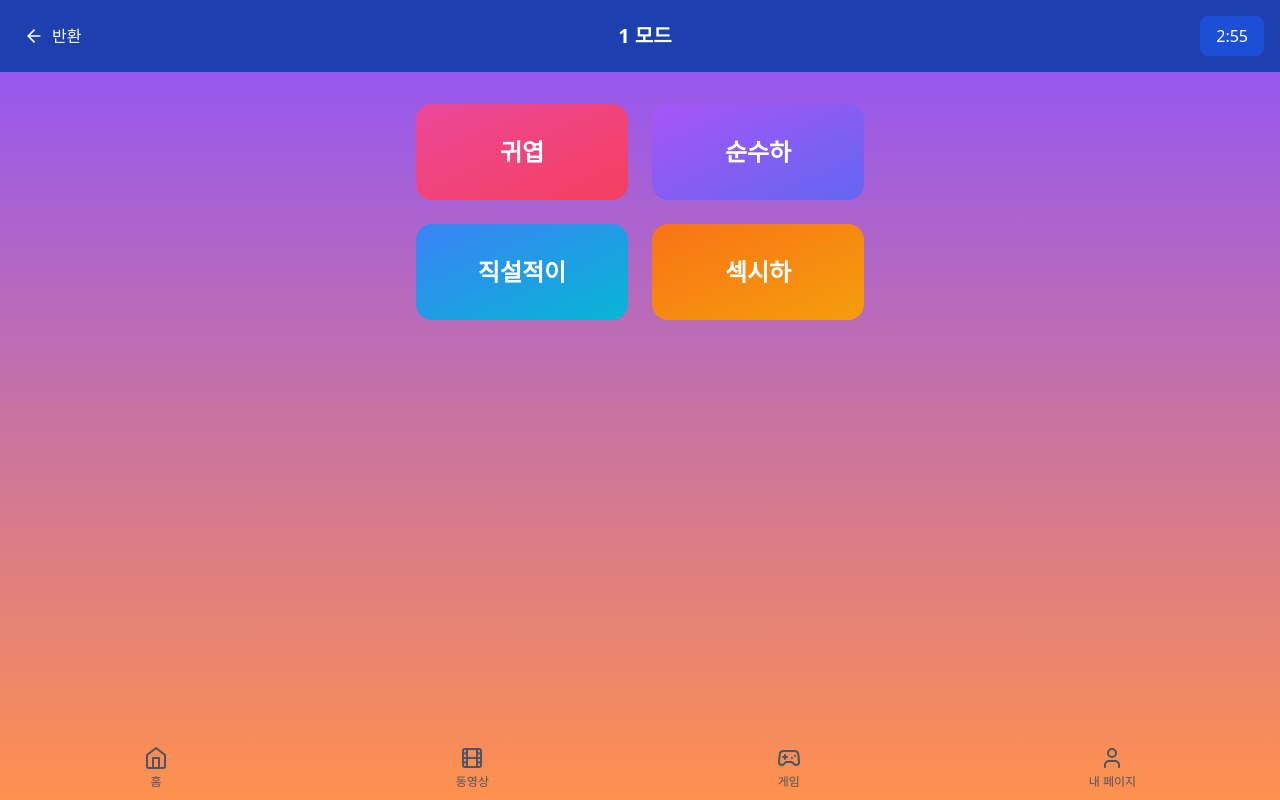
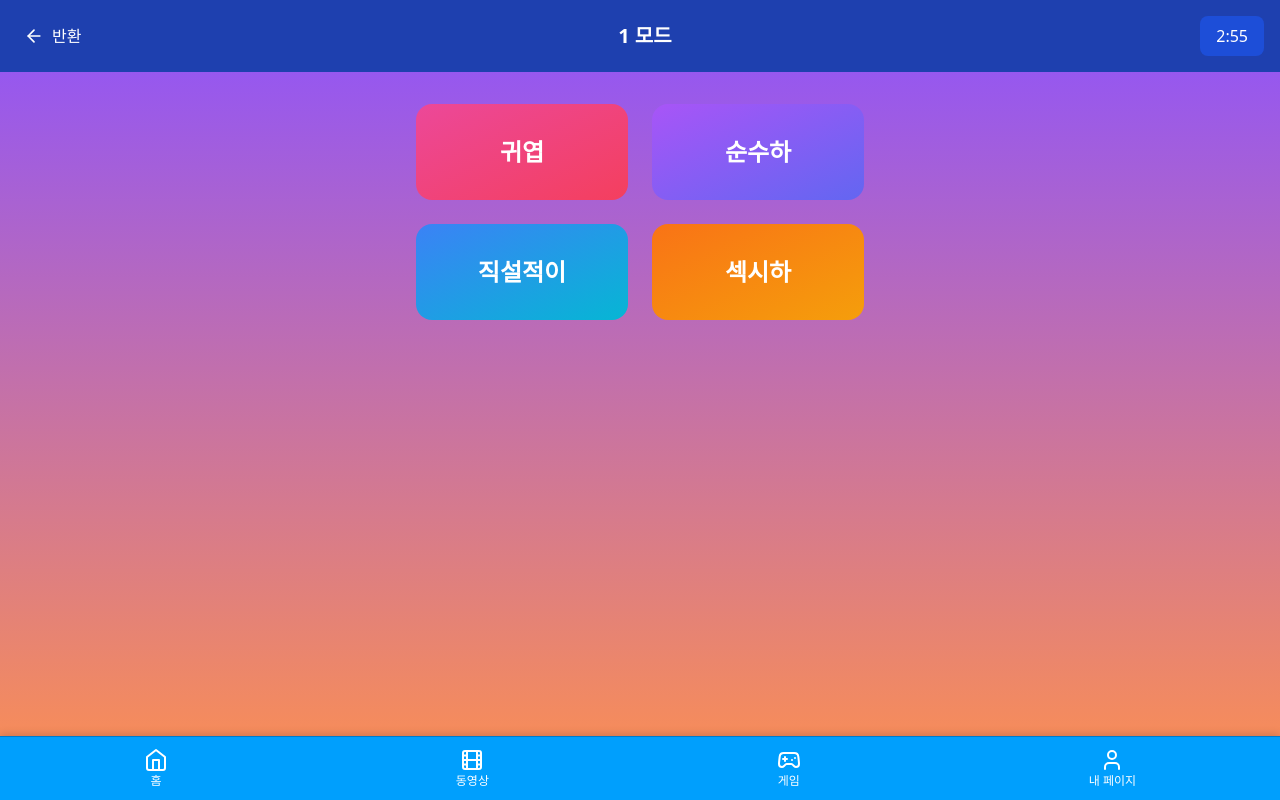
Before and after one commit to Ayi-pei/zhangyu2, a React (Vite) app: page /play/1 in a window 1280 px wide. Built offline with nearby package versions, Linux system fonts and the light colour scheme.

Commit message:
- 增加个人中心功能

```diff
--- a/src/components/BottomNav.css
+++ b/src/components/BottomNav.css
@@ -1,16 +1,16 @@
-/* BottomNav.css */
+/* 底部导航栏 */
 .bottom-nav {
   position: fixed;
   bottom: 0;
   left: 0;
   right: 0;
-  background: #ffffff;
-  border-top: 1px solid #e0e0e0;
+  background: #009FFD; /* 天蓝色，不透明 */
+  border-top: 1px solid #007ACC;
   height: 64px;
   display: flex;
   justify-content: space-around;
   align-items: center;
-  box-shadow: 0 -2px 8px rgba(0, 0, 0, 0.1);
+  box-shadow: 0 -2px 8px rgba(0, 0, 0, 0.15);
   z-index: 1000;
 }
 
@@ -19,35 +19,22 @@
   display: flex;
   flex-direction: column;
   align-items: center;
-  color: #666666;
+  color: #ffffff;  /* 默认白色 */
   font-size: 12px;
   transition: color 0.3s ease, transform 0.3s ease;
 }
 
-/* 悬停效果：按钮文字颜色变蓝，按钮微微上移 */
+/* 按钮悬停时颜色变化 */
 .nav-button:hover {
-  color: #007bff;
+  color: #FFD700; /* 金黄色 */
   transform: translateY(-3px);
 }
 
-/* 按钮激活状态 */
-.nav-button:active {
-  transform: translateY(0);
+/* 选中状态（当前页面高亮） */
+.nav-button.active {
+  color: #FFD700; /* 金黄色 */
+  font-weight: bold;
 }
-
-/* 轮播幻灯片相关类，可用于底部导航的额外交互（如 indicator） */
-.slide-0 {
-  transform: translateX(0%);
-}
-
-.slide-1 {
-  transform: translateX(-100%);
-}
-
-.slide-2 {
-  transform: translateX(-200%);
-}
-
 /* 针对小屏幕优化 */
 @media (max-width: 480px) {
   .nav-button {
--- a/src/components/BottomNav.tsx
+++ b/src/components/BottomNav.tsx
@@ -3,7 +3,7 @@ import { Home, Film, Gamepad2, User } from 'lucide-react';
 import './BottomNav.css';
 
 interface BottomNavProps {
-  className?: string;  // 添加 className 属性
+  className?: string;
 }
 
 function BottomNav({ className = "" }: BottomNavProps) {
@@ -13,21 +13,20 @@ function BottomNav({ className = "" }: BottomNavProps) {
   const isActive = (path: string) => location.pathname === path;
 
   return (
-    <div className={`fixed bottom-0 left-0 right-0 ) from-[#d87482] to-[rgb(202,111,255)] ${className}`}>
-      <div className="flex justify-around items-center h-16">
+    <div className={`bottom-nav ${className}`}>
       <button
         onClick={() => navigate('/')}
-          className={`flex flex-col items-center ${isActive('/') ? 'text-blue-600' : 'text-gray-600'}`}
+        className={`nav-button ${isActive('/') ? 'active' : ''}`}
       >
         <Home className="w-6 h-6" />
-          <span className="text-xs mt-1">홈</span>
+        <span>홈</span>
       </button>
       <button
         onClick={() => navigate('/videos')}
-          className={`flex flex-col items-center ${isActive('/videos') ? 'text-blue-600' : 'text-gray-600'}`}
+        className={`nav-button ${isActive('/videos') ? 'active' : ''}`}
       >
         <Film className="w-6 h-6" />
-          <span className="text-xs mt-1">동영상</span>
+        <span>동영상</span>
       </button>
       <button
         onClick={() => {
@@ -37,19 +36,18 @@ function BottomNav({ className = "" }: BottomNavProps) {
             navigate('/');
           }
         }}
-          className={`flex flex-col items-center ${isActive('/game') ? 'text-blue-600' : 'text-gray-600'}`}
+        className={`nav-button ${isActive('/game') ? 'active' : ''}`}
       >
         <Gamepad2 className="w-6 h-6" />
-          <span className="text-xs mt-1">게임</span>
+        <span>게임</span>
       </button>
       <button
         onClick={() => navigate('/profile')}
-          className={`flex flex-col items-center ${isActive('/profile') ? 'text-blue-600' : 'text-gray-600'}`}
+        className={`nav-button ${isActive('/profile') ? 'active' : ''}`}
       >
         <User className="w-6 h-6" />
-          <span className="text-xs mt-1">내 페이지</span>
+        <span>내 페이지</span>
       </button>
-      </div>
     </div>
   );
 }
--- a/src/components/SupportDialog.tsx
+++ b/src/components/SupportDialog.tsx
@@ -1,6 +1,7 @@
 import { FaTimes } from 'react-icons/fa';
-import './SupportDialog.css'; // 假如你需要额外的自定义样式
 import { useState } from 'react';
+import { useNavigate } from 'react-router-dom';
+import './SupportDialog.css'; // 自定义样式
 
 interface SupportDialogProps {
   onClose: () => void;
@@ -14,6 +15,13 @@ interface Message {
 const SupportDialog: React.FC<SupportDialogProps> = ({ onClose }) => {
   const [messages, setMessages] = useState<Message[]>([]);
   const [messageText, setMessageText] = useState('');
+  const navigate = useNavigate(); // React Router 跳转
+
+  // 关闭弹窗并跳转到个人中心
+  const handleClose = () => {
+    onClose(); // 关闭弹窗
+    navigate('/profile'); // 跳转到个人中心
+  };
 
   // 发送消息
   const handleSendMessage = () => {
@@ -42,7 +50,7 @@ const SupportDialog: React.FC<SupportDialogProps> = ({ onClose }) => {
           <h3 className="text-xl font-semibold text-gray-800">联系客服</h3>
           <button
             type="button"
-            onClick={onClose}
+            onClick={handleClose} // 调用封装的关闭函数
             className="text-gray-500 hover:text-gray-700 flex items-center"
             aria-label="返回"
           >
--- a/src/pages/GamePlay.tsx
+++ b/src/pages/GamePlay.tsx
@@ -216,10 +216,10 @@ function GamePlay() {
   // 将投注方向转换为对应的标签
   const getDirectionLabel = (direction: string) => {
     switch (direction) {
-      case '前': return '귀엽';
-      case '后': return '순수하';
-      case '左': return '직설적이';
-      case '右': return '섹시하';
+      case '귀엽': return '귀엽';
+      case '순수하': return '순수하';
+      case '직설적이': return '직설적이';
+      case '섹시하': return '섹시하';
       default: return '';
     }
   };
@@ -279,10 +279,10 @@ function GamePlay() {
       <div className="container mx-auto px-4 py-8">
         <div className="grid grid-cols-2 gap-6 max-w-md mx-auto">
           {[
-            { direction: '前', label: '귀엽', gradient: 'from-pink-500 to-rose-500' },
-            { direction: '后', label: '순수하', gradient: 'from-purple-500 to-indigo-500' },
-            { direction: '左', label: '직설적이', gradient: 'from-blue-500 to-cyan-500' },
-            { direction: '右', label: '섹시하', gradient: 'from-orange-500 to-amber-500' }
+            { direction: '귀엽', label: '귀엽', gradient: 'from-pink-500 to-rose-500' },
+            { direction: '순수하', label: '순수하', gradient: 'from-purple-500 to-indigo-500' },
+            { direction: '직설적이', label: '직설적이', gradient: 'from-blue-500 to-cyan-500' },
+            { direction: '섹시하', label: '섹시하', gradient: 'from-orange-500 to-amber-500' }
           ].map(({ direction, label, gradient }) => (
             <button
               key={direction}
--- a/vite.config.ts
+++ b/vite.config.ts
@@ -12,7 +12,7 @@ export default defineConfig({
   },
   build: {
     rollupOptions: {
-      input: "./attached_assets/index.html", // 确保这是正确的路径
+      input: "./index.html", // 确保这是正确的路径
     },
   },
 });
```
Also changed, not shown: 1 other file (tests, documents, lock files or other folders). Lines whose indentation alone changed are shown as unchanged.
